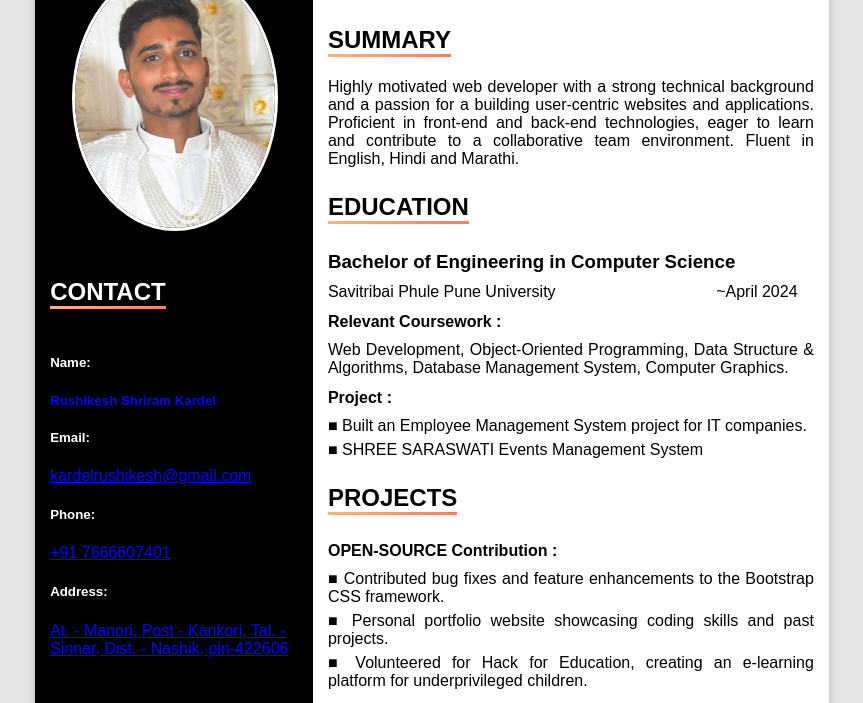
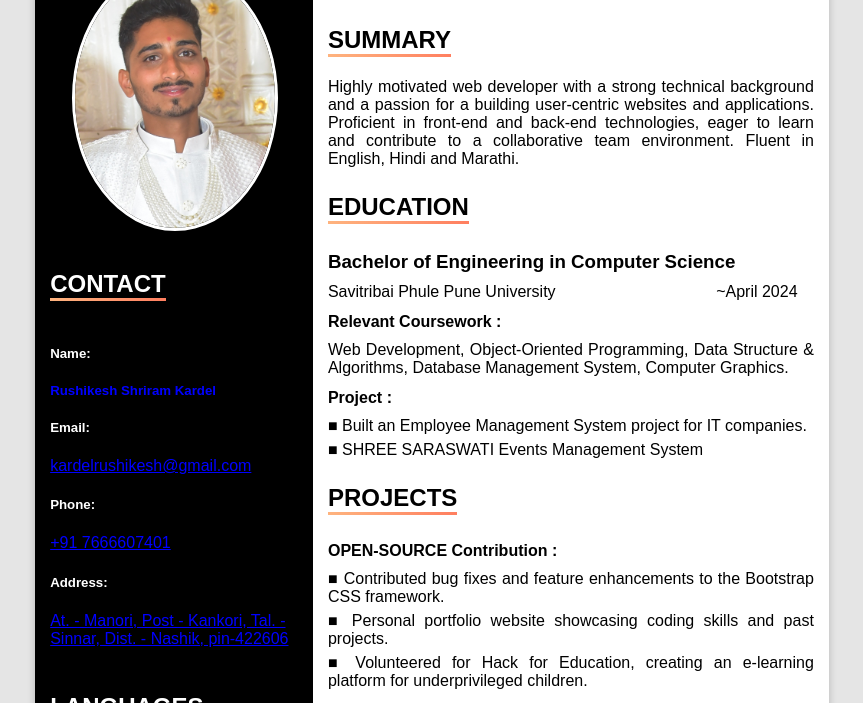
Before and after one commit to Shubham-by/Resume, a plain HTML site: page index.html in a window 1280 px wide. Shown: the part 97-800 px from the top of the page, without its empty margins (208-1071 px from the left). Drawn offline with Linux system fonts and the light colour scheme.

Commit message:
Update style1.css

```diff
--- a/style1.css
+++ b/style1.css
@@ -85,8 +85,8 @@ h1,h2,h3,h4 {
 }
 
 .left-black h2 {
-    margin-bottom: 10%;
-    margin-top: 15%;
+    margin-bottom: 9%;
+    margin-top: 12%;
     display: inline-block;
     border-bottom: 3px solid transparent;
     border-image: linear-gradient(to right, #feb47f , #ff7e5f);
```
